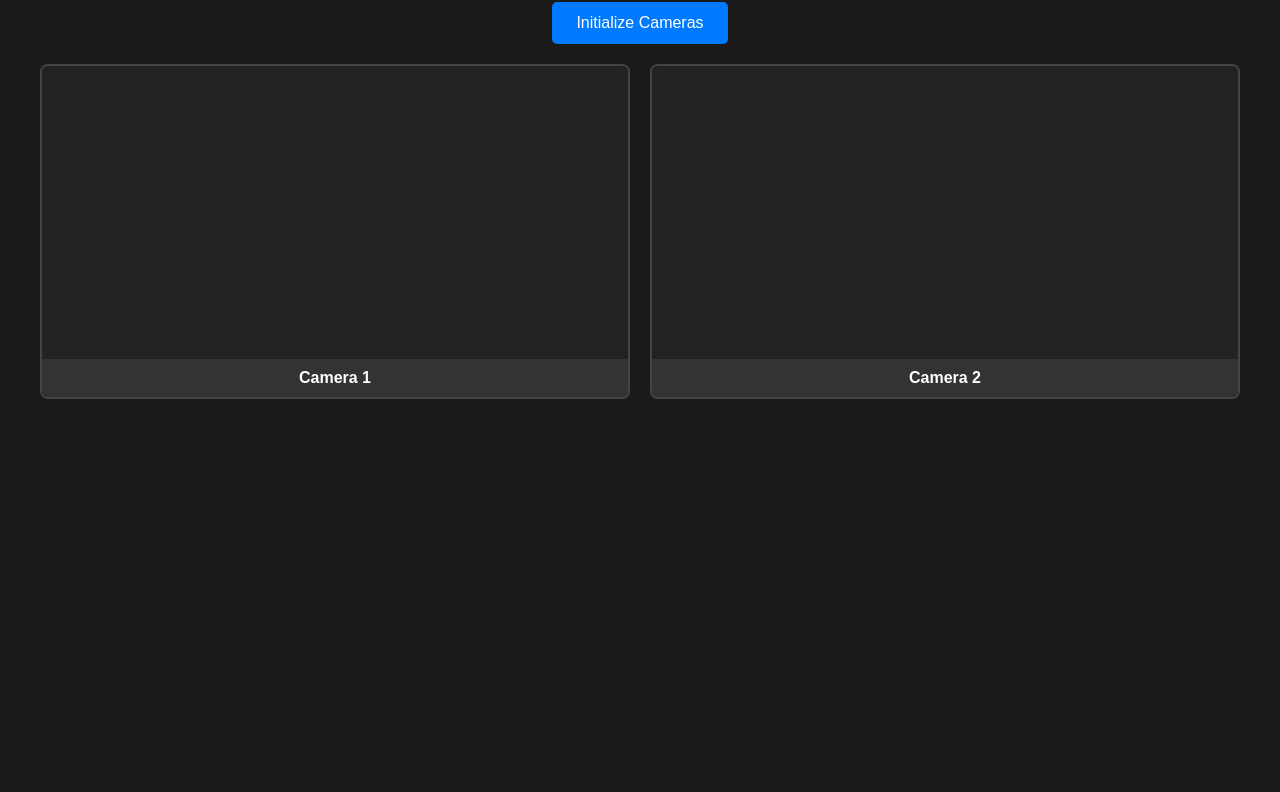
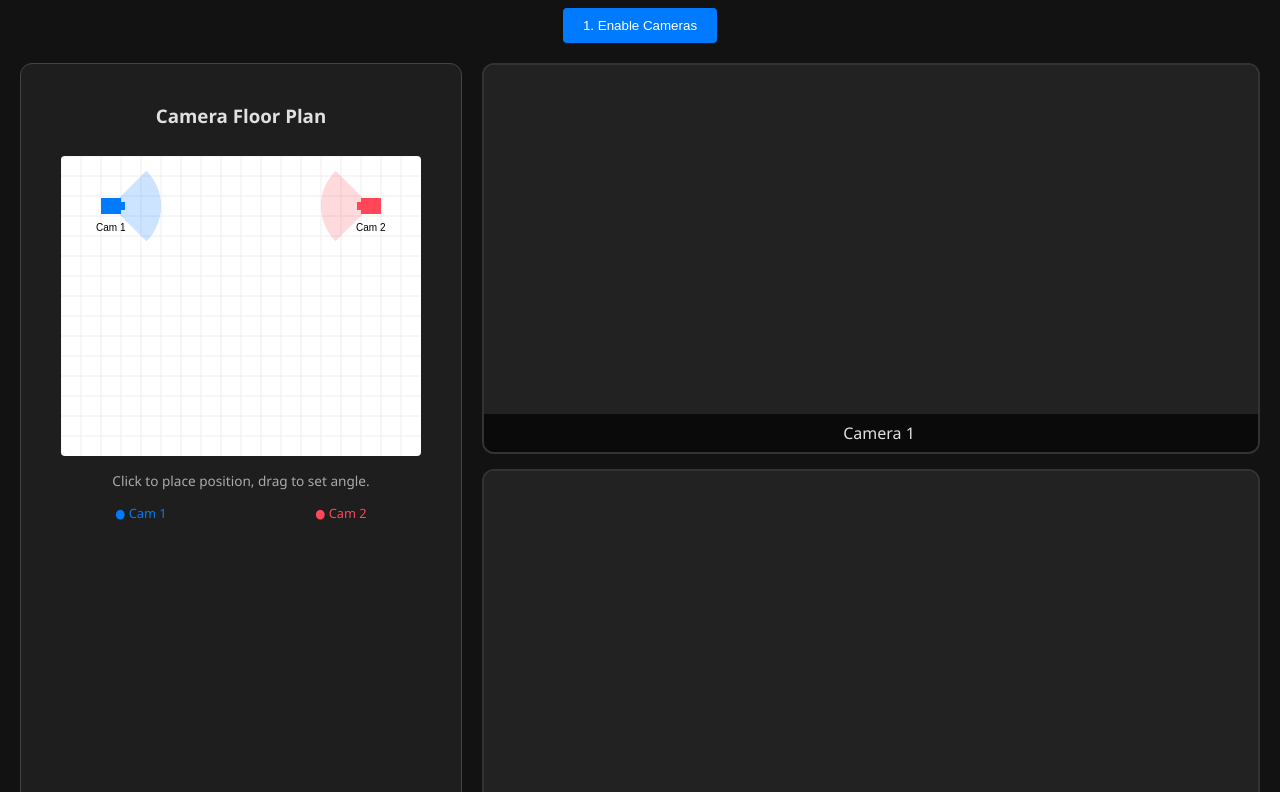
Before and after one commit to hkscsheph/multiCamMap, a website: page index.html in a window 1280 px wide. Shown: the part 98-890 px from the top of the page. Before the commit the page ends 800 px from the top, so only its background shows below. Drawn offline with Linux system fonts and the light colour scheme.

Commit message:
add: rect map for cam positions and angles

```diff
--- a/index.html
+++ b/index.html
@@ -3,62 +3,98 @@
 <head>
     <meta charset="UTF-8">
     <meta name="viewport" content="width=device-width, initial-scale=1.0">
-    <title>Dual Camera Feed</title>
+    <title>Dual Cam & Map Mapper</title>
     <style>
         body {
-            font-family: sans-serif;
+            font-family: 'Segoe UI', Tahoma, Geneva, Verdana, sans-serif;
             display: flex;
             flex-direction: column;
             align-items: center;
-            background-color: #1a1a1a;
-            color: white;
+            background-color: #121212;
+            color: #e0e0e0;
             margin: 0;
             padding: 20px;
         }
-        .container {
+        .main-layout {
+            display: flex;
+            gap: 20px;
+            flex-wrap: wrap;
+            justify-content: center;
+            width: 100%;
+            max-width: 1400px;
+        }
+        /* Camera Feed Styles */
+        .feeds-container {
+            flex: 1;
+            min-width: 400px;
             display: grid;
-            grid-template-columns: repeat(auto-fit, minmax(400px, 1fr));
-            gap: 20px;
-            width: 100%;
-            max-width: 1200px;
+            grid-template-columns: 1fr;
+            gap: 15px;
         }
         .video-box {
             background: #000;
-            border-radius: 8px;
+            border-radius: 12px;
             overflow: hidden;
-            border: 2px solid #444;
+            border: 2px solid #333;
+            position: relative;
         }
-        video {
+        video { width: 100%; display: block; background: #222; }
+        .label {
+            padding: 8px;
+            text-align: center;
+            background: rgba(0,0,0,0.7);
+            position: absolute;
+            bottom: 0;
             width: 100%;
-            height: auto;
-            display: block;
-            background: #222;
         }
-        .label {
-            padding: 10px;
+        /* Map Styles */
+        .map-container {
+            flex: 0 0 400px;
+            background: #1e1e1e;
+            padding: 20px;
+            border-radius: 12px;
+            border: 1px solid #444;
             text-align: center;
-            background: #333;
-            font-weight: bold;
         }
+        canvas {
+            background: #fff;
+            border-radius: 4px;
+            cursor: crosshair;
+            margin-top: 10px;
+        }
+        .controls { margin-bottom: 20px; }
         button {
-            padding: 12px 24px;
-            font-size: 16px;
-            cursor: pointer;
-            background-color: #007bff;
+            padding: 10px 20px;
+            background: #007bff;
             color: white;
             border: none;
-            border-radius: 5px;
-            margin-bottom: 20px;
+            border-radius: 4px;
+            cursor: pointer;
         }
-        button:hover { background-color: #0056b3; }
+        button:hover { background: #0056b3; }
+        .hint { font-size: 0.85em; color: #aaa; margin-top: 10px; }
     </style>
 </head>
 <body>
 
-    <h1>Dual Camera Monitor</h1>
-    <button id="startBtn">Initialize Cameras</button>
+    <h1>Camera Setup & Positioning</h1>
 
-    <div class="container">
+    <div class="controls">
+        <button id="startBtn">1. Enable Cameras</button>
+    </div>
+
+    <div class="main-layout">
+        <div class="map-container">
+            <h3>Camera Floor Plan</h3>
+            <canvas id="mapCanvas" width="360" height="300"></canvas>
+            <p class="hint">Click to place position, drag to set angle.</p>
+            <div style="font-size: 0.8em; display: flex; justify-content: space-around;">
+                <span style="color: #007bff;">● Cam 1</span>
+                <span style="color: #ff4757;">● Cam 2</span>
+            </div>
+        </div>
+
+        <div class="feeds-container">
             <div class="video-box">
                 <video id="video1" autoplay playsinline muted></video>
                 <div class="label" id="label1">Camera 1</div>
@@ -68,53 +104,102 @@
                 <div class="label" id="label2">Camera 2</div>
             </div>
         </div>
+    </div>
 
     <script>
-        const startBtn = document.getElementById('startBtn');
-        const v1 = document.getElementById('video1');
-        const v2 = document.getElementById('video2');
-        const l1 = document.getElementById('label1');
-        const l2 = document.getElementById('label2');
+        const canvas = document.getElementById('mapCanvas');
+        const ctx = canvas.getContext('2d');
+        let cameras = [
+            { x: 50, y: 50, angle: 0, color: '#007bff', active: true },
+            { x: 310, y: 50, angle: 180, color: '#ff4757', active: true }
+        ];
 
-        async function initCameras() {
+        let isDragging = false;
+        let selectedCam = null;
+
+        // --- Camera Logic ---
+        document.getElementById('startBtn').addEventListener('click', async () => {
             try {
-                // Request initial permission to "see" the device list
                 await navigator.mediaDevices.getUserMedia({ video: true });
+                const devices = await navigator.mediaDevices.enumerateDevices();
+                const videoDevices = devices.filter(d => d.kind === 'videoinput');
 
-                const devices = await navigator.mediaDevices.enumerateDevices();
-                const videoDevices = devices.filter(device => device.kind === 'videoinput');
+                const setup = async (idx, el, lbl) => {
+                    if (videoDevices[idx]) {
+                        const stream = await navigator.mediaDevices.getUserMedia({
+                            video: { deviceId: { exact: videoDevices[idx].deviceId } }
+                        });
+                        el.srcObject = stream;
+                        lbl.innerText = videoDevices[idx].label;
+                    }
+                };
 
-                if (videoDevices.length < 2) {
-                    alert(`Only ${videoDevices.length} camera(s) detected. You need two cameras for the full experience.`);
+                await setup(0, document.getElementById('video1'), document.getElementById('label1'));
+                await setup(1, document.getElementById('video2'), document.getElementById('label2'));
+                document.getElementById('startBtn').innerText = "Cameras Connected";
+            } catch (e) { alert("Camera access denied or not found."); }
+        });
+
+        // --- Map Logic ---
+        function drawMap() {
+            ctx.clearRect(0, 0, canvas.width, canvas.height);
+
+            // Draw grid
+            ctx.strokeStyle = '#eee';
+            for(let i=0; i<canvas.width; i+=20) { ctx.beginPath(); ctx.moveTo(i,0); ctx.lineTo(i,canvas.height); ctx.stroke(); }
+            for(let i=0; i<canvas.height; i+=20) { ctx.beginPath(); ctx.moveTo(0,i); ctx.lineTo(canvas.width,i); ctx.stroke(); }
+
+            cameras.forEach((cam, i) => {
+                ctx.save();
+                ctx.translate(cam.x, cam.y);
+                ctx.rotate(cam.angle * Math.PI / 180);
+
+                // Draw Field of View (FOV) cone
+                ctx.fillStyle = cam.color + '33';
+                ctx.beginPath();
+                ctx.moveTo(0,0);
+                ctx.arc(0, 0, 50, -Math.PI/4, Math.PI/4);
+                ctx.fill();
+
+                // Draw Camera Body
+                ctx.fillStyle = cam.color;
+                ctx.fillRect(-10, -8, 20, 16); // body
+                ctx.fillRect(8, -4, 6, 8);    // lens
+
+                ctx.restore();
+                ctx.fillStyle = '#000';
+                ctx.fillText("Cam " + (i+1), cam.x - 15, cam.y + 25);
+            });
         }
 
-                // Setup Camera 1
-                if (videoDevices[0]) {
-                    const stream1 = await navigator.mediaDevices.getUserMedia({
-                        video: { deviceId: { exact: videoDevices[0].deviceId } }
-                    });
-                    v1.srcObject = stream1;
-                    l1.innerText = videoDevices[0].label || "Camera 1";
-                }
+        const getMousePos = (e) => {
+            const rect = canvas.getBoundingClientRect();
+            return { x: e.clientX - rect.left, y: e.clientY - rect.top };
+        };
 
-                // Setup Camera 2
-                if (videoDevices[1]) {
-                    const stream2 = await navigator.mediaDevices.getUserMedia({
-                        video: { deviceId: { exact: videoDevices[1].deviceId } }
-                    });
-                    v2.srcObject = stream2;
-                    l2.innerText = videoDevices[1].label || "Camera 2";
-                }
+        canvas.onmousedown = (e) => {
+            const pos = getMousePos(e);
+            // Simple logic: Left side of canvas controls Cam 1, Right side controls Cam 2
+            selectedCam = pos.x < canvas.width / 2 ? cameras[0] : cameras[1];
+            selectedCam.x = pos.x;
+            selectedCam.y = pos.y;
+            isDragging = true;
+            drawMap();
+        };
 
-                startBtn.style.display = 'none'; // Hide button after start
+        canvas.onmousemove = (e) => {
+            if (!isDragging) return;
+            const pos = getMousePos(e);
+            // Calculate angle based on mouse movement away from position
+            const dx = pos.x - selectedCam.x;
+            const dy = pos.y - selectedCam.y;
+            selectedCam.angle = Math.atan2(dy, dx) * 180 / Math.PI;
+            drawMap();
+        };
 
-            } catch (err) {
-                console.error("Error accessing media devices.", err);
-                alert("Error: Please ensure you have granted camera permissions.");
-            }
-        }
+        window.onmouseup = () => { isDragging = false; };
 
-        startBtn.addEventListener('click', initCameras);
+        drawMap(); // Initial draw
     </script>
 </body>
 </html>
```
Lines whose indentation alone changed are shown as unchanged.
